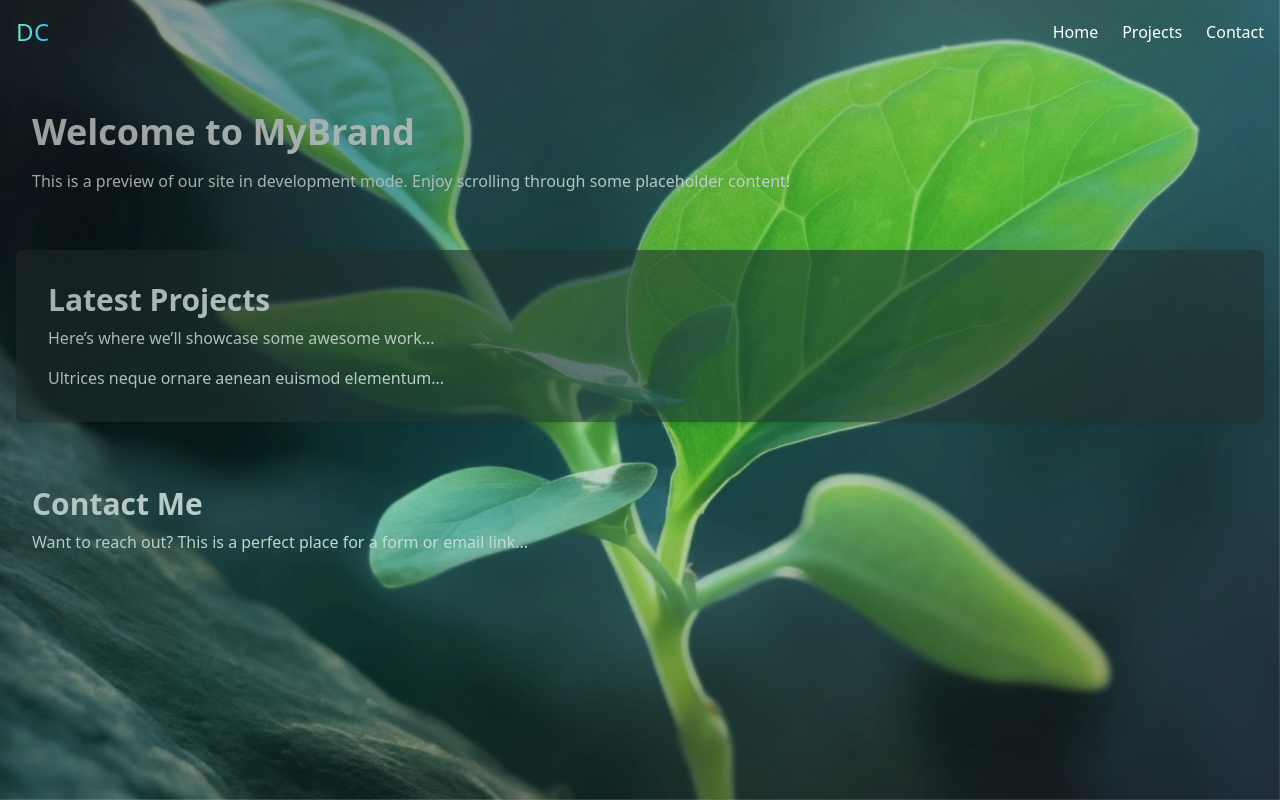
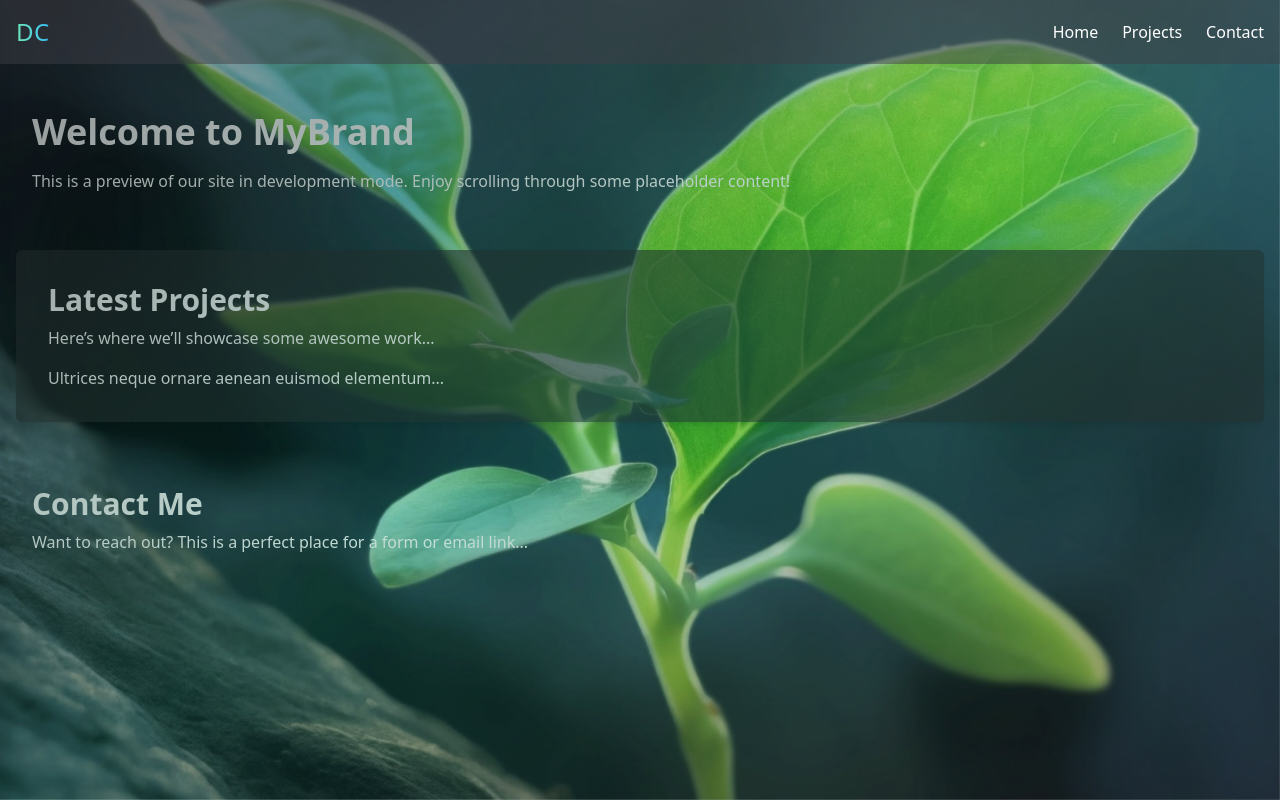
Before and after one commit to life423/drewclark.io-portfolio, a React (Vite) app in the folder app/: page / in a window 1280 px wide. Built offline with nearby package versions, Linux system fonts and the light colour scheme.

Commit message:
Update navbar background colors
Changed the navbar's background color logic for better visibility. Now it uses a semi-transparent gray when scrolled, regardless of drawer state, instead of being fully transparent.

```diff
--- a/app/src/components/navbar/Navbar.jsx
+++ b/app/src/components/navbar/Navbar.jsx
@@ -15,10 +15,10 @@ export default function NavBar({ drawerOpen, setDrawerOpen, closeDrawer }) {
             return 'bg-brandGray-800/70 backdrop-blur-md'
         } else if (isScrolled && drawerOpen) {
             // Scrolled & Drawer open -> transparent so overlay is visible
-            return 'bg-transparent'
+            return 'bg-brandGray-700/50'
         } else {
             // Not scrolled
-            return 'bg-transparent'
+            return 'bg-brandGray-700/50'
         }
     })()
 
```
